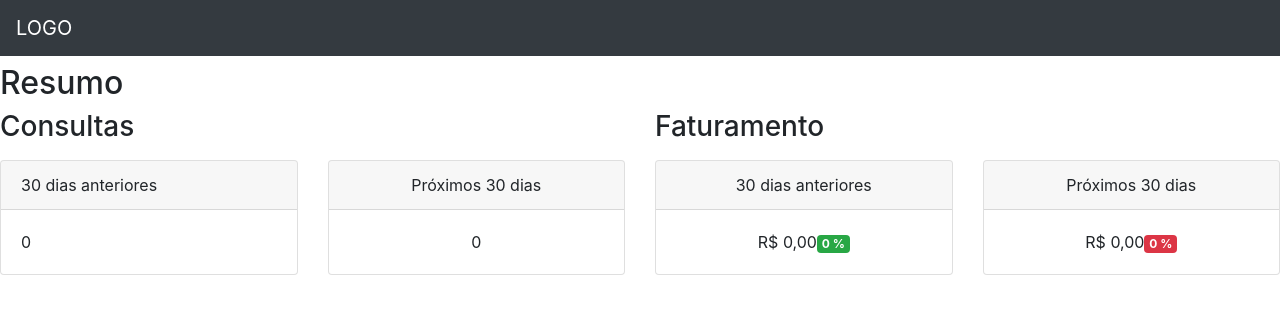
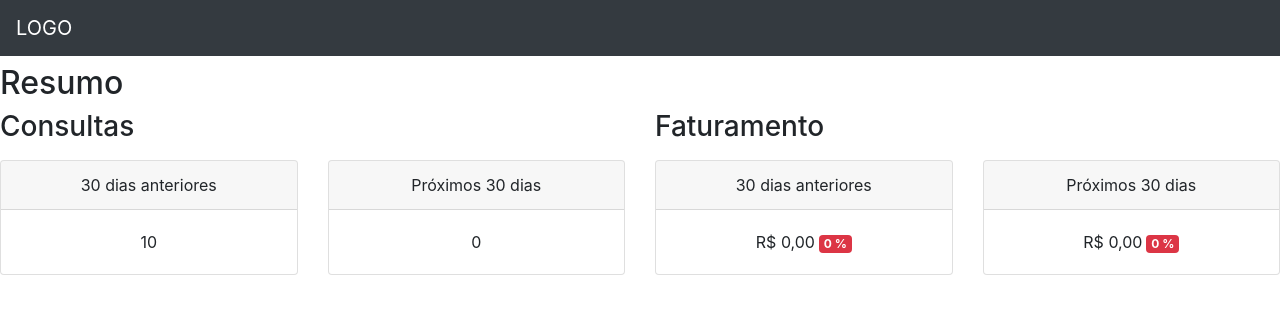
Before and after one commit to RicardoEstudante/aprendendo-react, a React (Create React App) app: page / in a window 1280 px wide. Shown: the top 314 px of the page. Built offline with nearby package versions, Linux system fonts and the light colour scheme; no server answers.

Commit message:
mudanças novas

```diff
--- a/src/components/Resumo/Resumo.js
+++ b/src/components/Resumo/Resumo.js
@@ -5,7 +5,7 @@
         super(props); // chama o construtor da classe pai
         this.state = {
             consultas : {
-                consultas_30dias_anteriores : 0,
+                consultas_30dias_anteriores : 10,
                 consultas_30dias_posteriores : 0
             },
             faturamento : {
@@ -21,6 +21,12 @@
         }
     }
 
+    componentDidMount() {
+        fetch("http://www.devup.com.br/php/api-dashboard/api/resumo")
+            .then(resultado => resultado.json().then(dados => this.setState(dados)))
+
+    }
+
     render() {
         return (
             <div>
@@ -32,12 +38,12 @@
 
                         <div className="row">
                             <div className="col">
-                                <div className="card mt-2 text-cemter">
+                                <div className="card mt-2 text-center">
                                     <div className="card-header">
                                         30 dias anteriores
                                     </div>
                                     <div className="card-body">
-                                        { this.state.consultas.consultas_30dias_anteriores}
+                                        { this.state.consultas.consultas_30dias_anteriores }
                                     </div>
                                 </div>
                             </div>
@@ -63,7 +69,7 @@
                                     </div>
                                     <div className="card-body">
                                         { this.state.faturamento.anterior.valor.toLocaleString("pt-BR", { style : "currency", currency : "BRL"}) }
-                                        <span className="badge badge-success m1-1">
+                                        <span className={"badge ml-1 " + (this.state.faturamento.anterior.comparativo > 0 ? "badge-success" : "badge-danger")}>
                                             { this.state.faturamento.anterior.comparativo } %
                                         </span>
                                     </div>
@@ -76,7 +82,7 @@
                                     </div>
                                     <div className="card-body">
                                         { this.state.faturamento.previsao.valor.toLocaleString("pt-BR", { style : "currency", currency : "BRL"})}
-                                        <span className="badge badge-danger m1-1">
+                                        <span className={ "badge ml-1 " + (this.state.faturamento.previsao.comparativo > 0 ? "badge-success" : "badge-danger")}>
                                             { this.state.faturamento.previsao.comparativo } %
                                         </span>
                                     </div>
```
